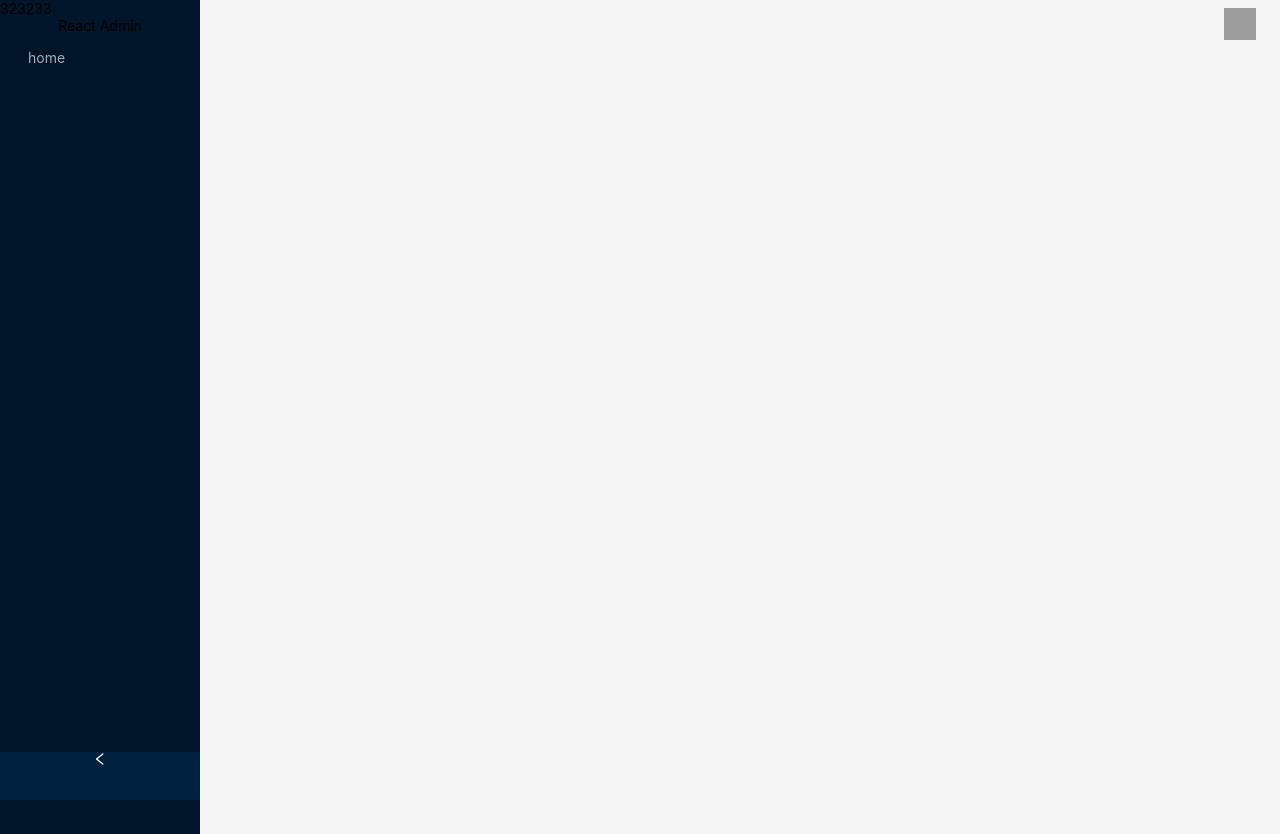
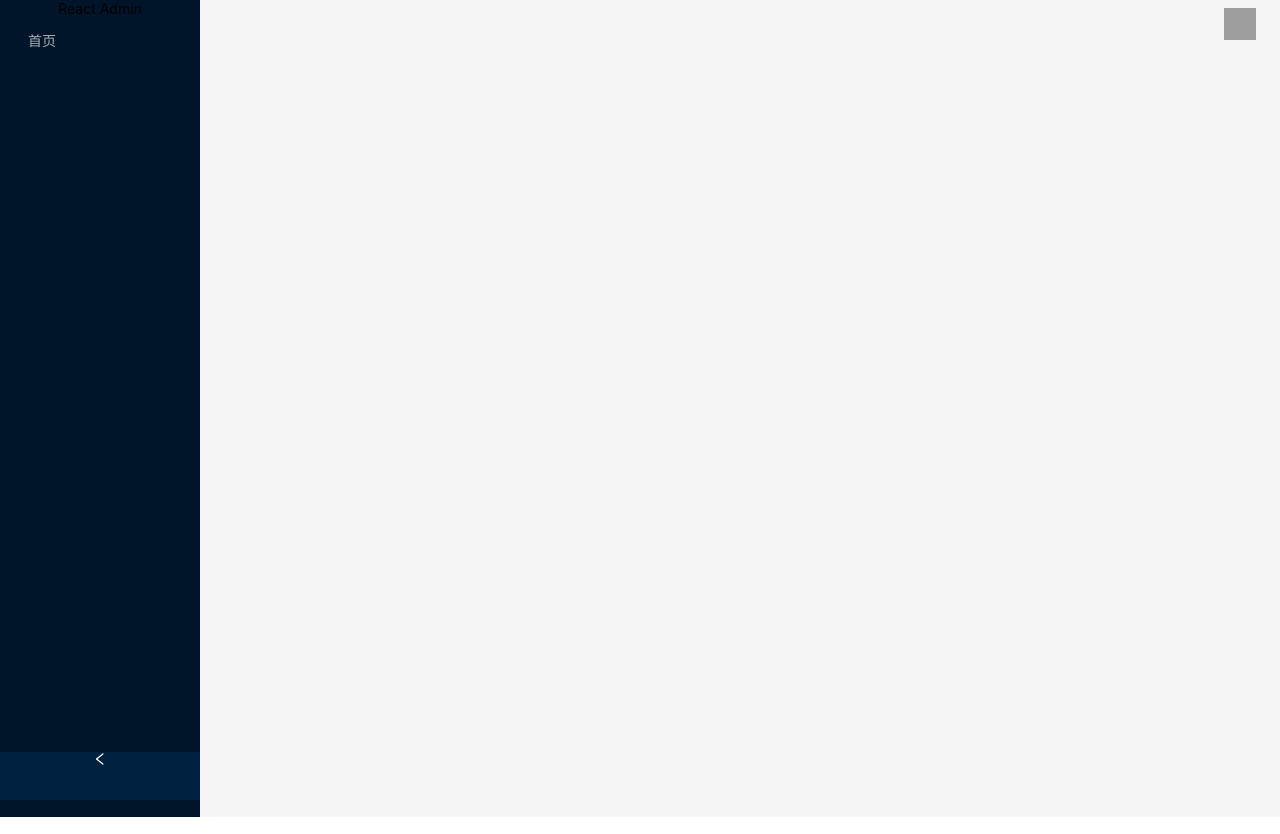
Before and after one commit to kukudehu829/react18-admin-template, a React app: page / in a window 1280 px wide. Built offline with nearby package versions, Linux system fonts and the light colour scheme; grey boxes are pictures that could not be loaded.

Commit message:
fix: 解决createBrowserRouter路由手动刷新404问题

```diff
--- a/src/app.tsx
+++ b/src/app.tsx
@@ -1,4 +1,3 @@
-import React from 'react';
 import { ConfigProvider } from 'antd'
 import { createBrowserRouter, createHashRouter, RouterProvider } from 'react-router-dom'
 
--- a/src/components/Layout/header.tsx
+++ b/src/components/Layout/header.tsx
@@ -1,7 +1,6 @@
 import { LogoutOutlined, SettingOutlined, UserOutlined } from '@ant-design/icons'
 import { Breadcrumb, Button, Dropdown, MenuProps, Row, Space } from 'antd'
 import { Link, Navigate, useLoaderData, useLocation, useNavigate } from 'react-router-dom'
-import React from 'react'
 
 // import Theme from '@/features/theme/theme'
 
--- a/src/components/Layout/index.tsx
+++ b/src/components/Layout/index.tsx
@@ -21,12 +21,6 @@ export default function AdminLayout() {
   const defaultOpenKeys = useMemo(() => {
     return matches.slice(1, -1).map((item) => item.pathname)
   }, [matches])
-  const menuItems = [
-    {
-      label: 'home',
-      key: '/home',
-    }
-  ];
 
   // const logoTextClassName = useEmotionCss(({ token }) => ({
   //   color: token.colorWhite,
@@ -52,7 +46,6 @@ export default function AdminLayout() {
         collapsible
         onCollapse={(value) => setCollapsed(value)}
       >
-        323233
         {/* <Row justify="center" className={logoTextClassName}> */}
         <Row justify="center">
           {collapsed ? 'React' : 'React Admin'}
@@ -61,10 +54,10 @@ export default function AdminLayout() {
           theme="dark"
           mode="inline"
           style={{ height: 'calc(100vh - 48px)' }}
-          items={menuItems.map((item) => {
+          items={menuRoutes[0].children.map((item) => {
             return {
-              key: item.key,
-              label: <NavLink to={item.key}>{item.label}</NavLink>,
+              key: item.path,
+              label: <NavLink to={item.path}>{item.name}</NavLink>,
               // disabled: item.disabled,
               // icon: item.icon,
             };
--- a/src/components/Loading.tsx
+++ b/src/components/Loading.tsx
@@ -1,5 +1,4 @@
 import { Spin } from 'antd'
-import React from 'react'
 
 
 export default function Loading() {
--- a/src/index.tsx
+++ b/src/index.tsx
@@ -1,4 +1,3 @@
-import React from 'react';
 import { createRoot } from 'react-dom/client';
 import App from './app';
 
--- a/src/routes/index.tsx
+++ b/src/routes/index.tsx
@@ -30,13 +30,11 @@ const menuRoutes: MenuRoute[] = [
   {
     path: '/',
     // loader: checkAuth,
-    key: 'layout',
     element: <AdminLayout />, // layout应该不需要lazyload 后续考虑SSR?
     children: [
       {
         name: '首页',
         path: '/home',
-        key: 'home',
         icon: <DesktopOutlined />,
         element: <Dashboard />
       },
--- a/tsconfig.json
+++ b/tsconfig.json
@@ -3,7 +3,7 @@
     "baseUrl": ".",
     "paths": {
       "@/*": [
-        "src/*" // 在webpack中设置不好使了
+        "src/*" // 在webpack中设置不好使
       ]
     },
     "target": "ESNext",
--- a/webpack.config.js
+++ b/webpack.config.js
@@ -17,6 +17,7 @@ module.exports = {
     },
     compress: true, // 开启压缩
     port: 9000,
+    historyApiFallback: true, // 解决createBrowserRouter路由手动刷新404问题
     open: true, // 启动后打开浏览器
   },
   module: {
```
